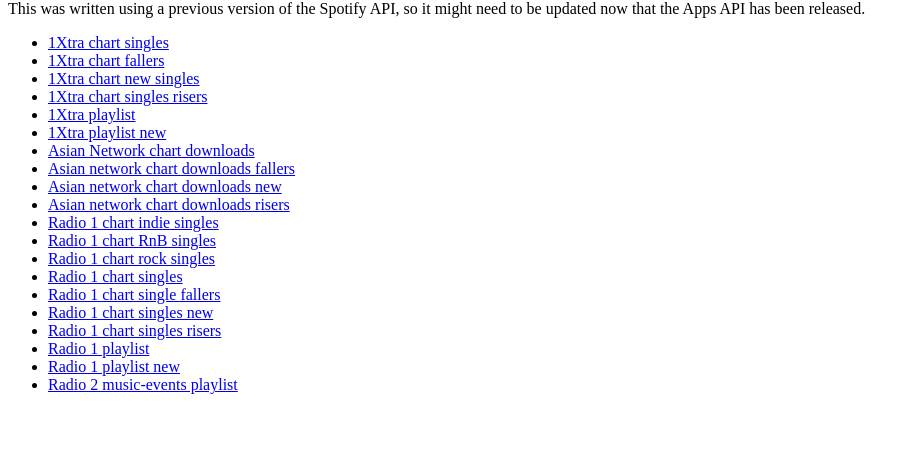
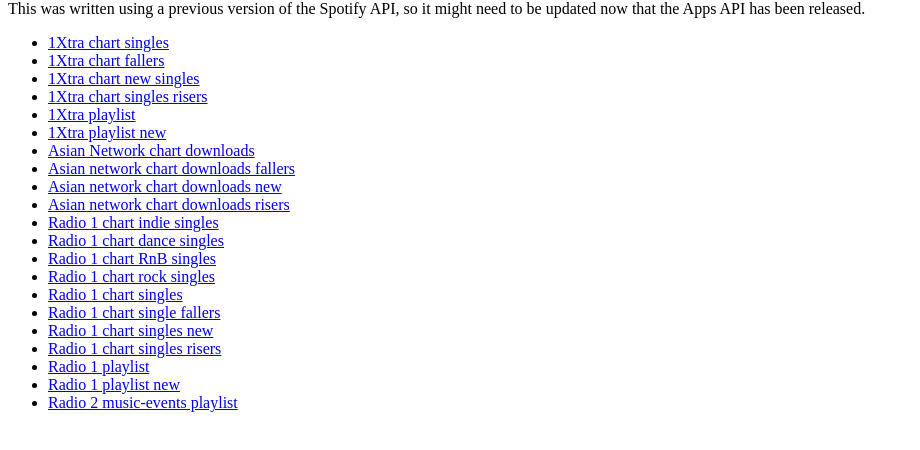
Before and after one commit to adamobeng/beebify, a plain HTML site: page index.html in a window 1280 px wide. Shown: the part 102-552 px from the top of the page, without its empty margins (0-920 px from the left). Drawn offline with Linux system fonts and the light colour scheme.

Commit message:
Added Radio 1 dance chart to index.html

```diff
--- a/index.html
+++ b/index.html
@@ -16,6 +16,7 @@ This was written using a previous version of the Spotify API, so it might need t
 <li><a href="./output/httpwww.bbc.co.ukasiannetworkchartdownloadsnew.html">Asian network chart downloads new</a></li>
 <li><a href="./output/httpwww.bbc.co.ukasiannetworkchartdownloadsup.html">Asian network chart downloads risers</a></li>
 <li><a href="./output/httpwww.bbc.co.ukradio1chartindiesingles.html">Radio 1 chart indie singles</a></li>
+<li><a href="./output/httpwww.bbc.co.ukradio1chartdancesingles.html">Radio 1 chart dance singles</a></li>
 <li><a href="./output/httpwww.bbc.co.ukradio1chartrnbsingles.html">Radio 1 chart RnB singles</a></li>
 <li><a href="./output/httpwww.bbc.co.ukradio1chartrocksingles.html">Radio 1 chart rock singles</a></li>
 <li><a href="./output/httpwww.bbc.co.ukradio1chartsingles.html">Radio 1 chart singles</a></li>
```
